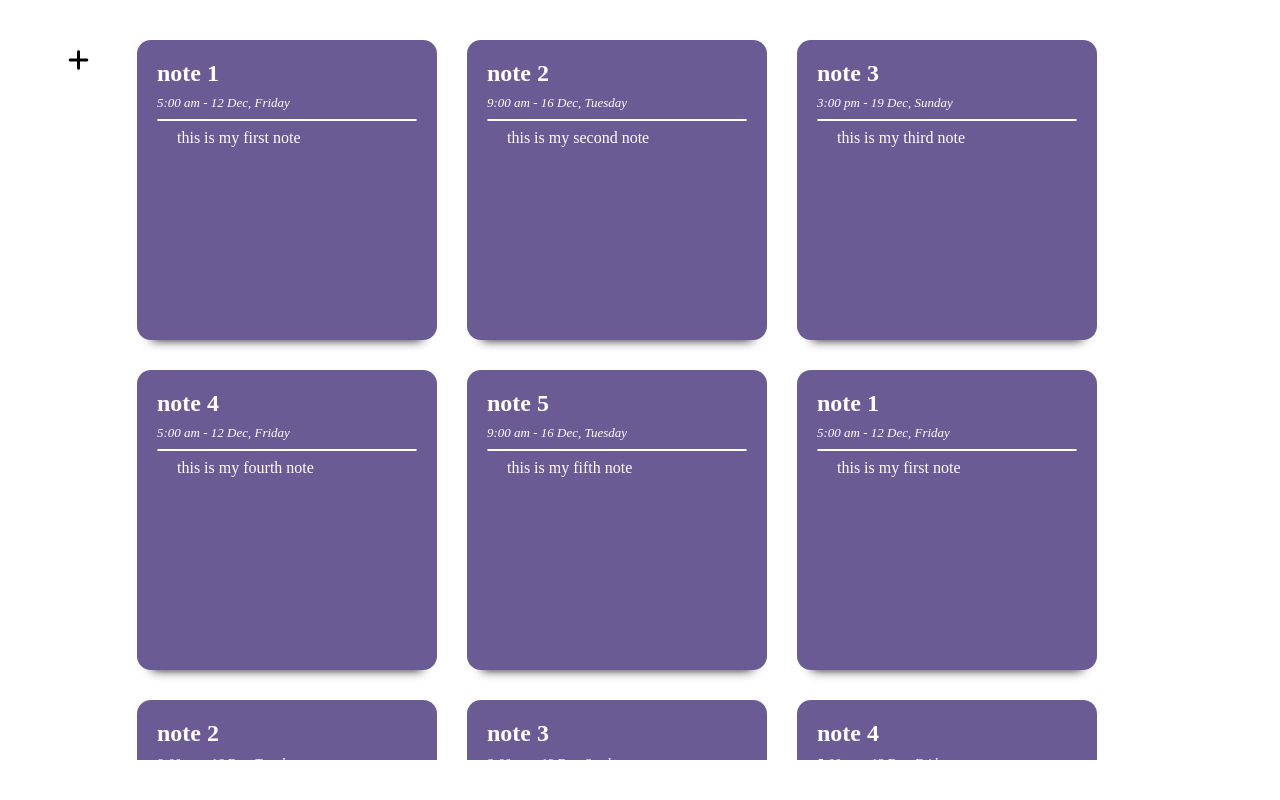
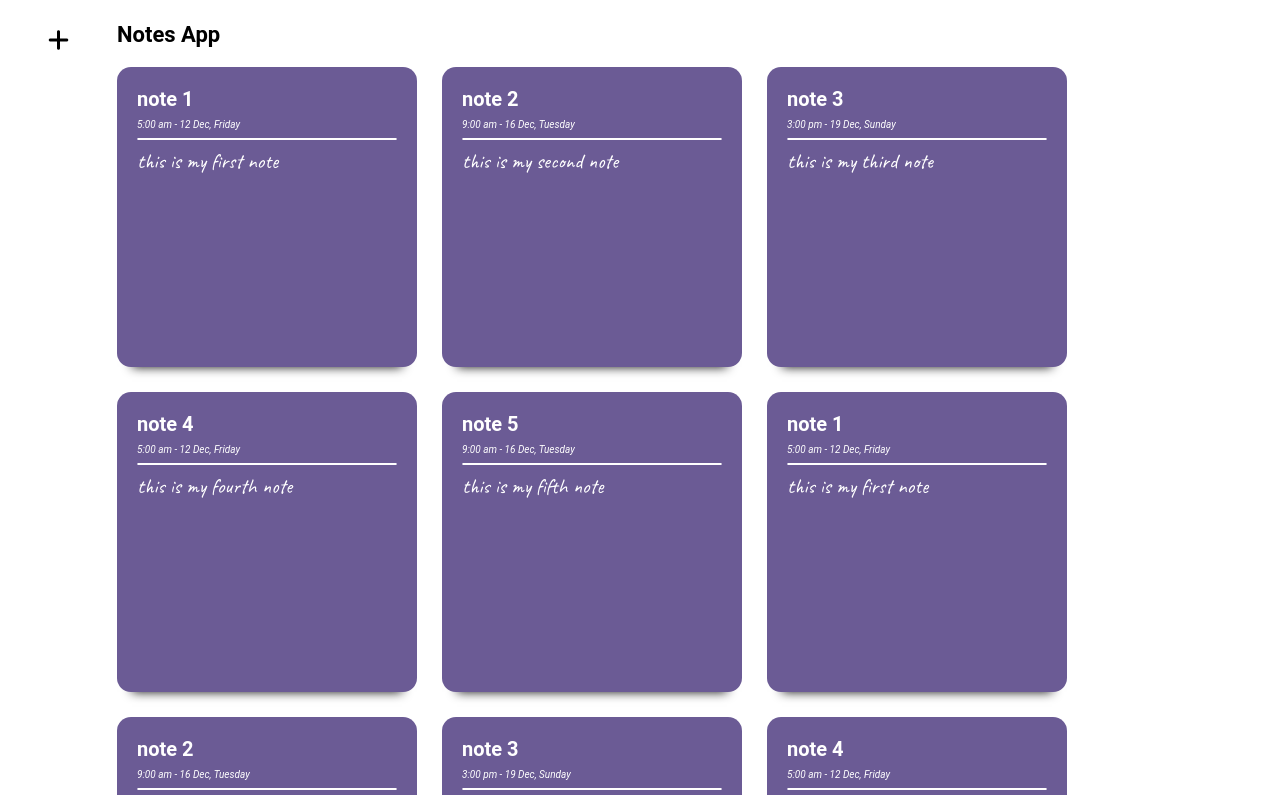
Before and after one commit to SagarMainali/React-Note-Taking-App, a React (Vite) app: page / in a window 1280 px wide. Built offline with nearby package versions, Linux system fonts and the light colour scheme.

Commit message:
fixed spacing

```diff
--- a/src/Components/NotesContainer.jsx
+++ b/src/Components/NotesContainer.jsx
@@ -3,8 +3,11 @@ import Note from './Note'
 
 function NotesContainer(props) {
      return (
-          <div className='notes-container flex'>
-               {props.notesData.map((item, index) => <Note key={index} {...item} />)}
+          <div className='notes-main-container'>
+               <h1>Notes App</h1>
+               <div className='notes-container flex'>
+                    {props.notesData.map((item, index) => <Note key={index} {...item} />)}
+               </div>
           </div>
      )
 }
--- a/src/style.css
+++ b/src/style.css
@@ -3,6 +3,7 @@
 * {
      margin: 0;
      box-sizing: border-box;
+     font-family: 'Roboto';
 }
 
 .flex {
@@ -13,16 +14,12 @@
      flex-direction: column;
 }
 
-body{
-     overflow-y: scroll;
-}
-
 /* ----------------------------------------- <App /> -------------------------------------------------- */
 
 .app {
-     padding: 40px;
+     padding: 20px;
      gap: 20px;
-     height: 100vh;
+     height: 96vh;
 }
 
 /* ----------------------------------------- <Sidebar /> -------------------------------------------------- */
@@ -68,10 +65,16 @@ li:hover {
 /* ----------------------------------------- <NotesContainer /> -------------------------------------------------- */
 
 .notes-container {
-     gap: 30px;
+     gap: 25px;
      flex-wrap: wrap;
      height: 100%;
+     padding-bottom: 20px;
      overflow-y: scroll;
+}
+
+h1{
+     font-size: 22px;
+     margin: 2px 0 20px 0;
 }
 
 .notes-container::-webkit-scrollbar{
@@ -85,7 +88,6 @@ li:hover {
 .notes-container::-webkit-scrollbar-thumb{
      border-radius: 20px;
      background-color: gray;
-     transition: 200ms;
 }
 
 /* ----------------------------------------- <Note /> -------------------------------------------------- */
@@ -108,15 +110,20 @@ li:hover {
      cursor: pointer;
      font-size: 15px;
      opacity: 0;
-     transition: 200ms;
+     transition: 300ms;
 }
 
 .note:hover .fa-trash {
      opacity: 1;
 }
 
+h2{
+     font-size: 20px;
+     font-weight: 600;
+}
+
 span {
-     font-size: 13px;
+     font-size: 10px;
      margin: 8px 0;
      font-style: italic;
 }
@@ -128,7 +135,8 @@ hr {
 }
 
 p{
-     text-indent: 20px;
+     font-family: 'Caveat';
+     font-size: 21px;
 }
 
 /* ------------------------------------------------------------------------------------------- */
```
